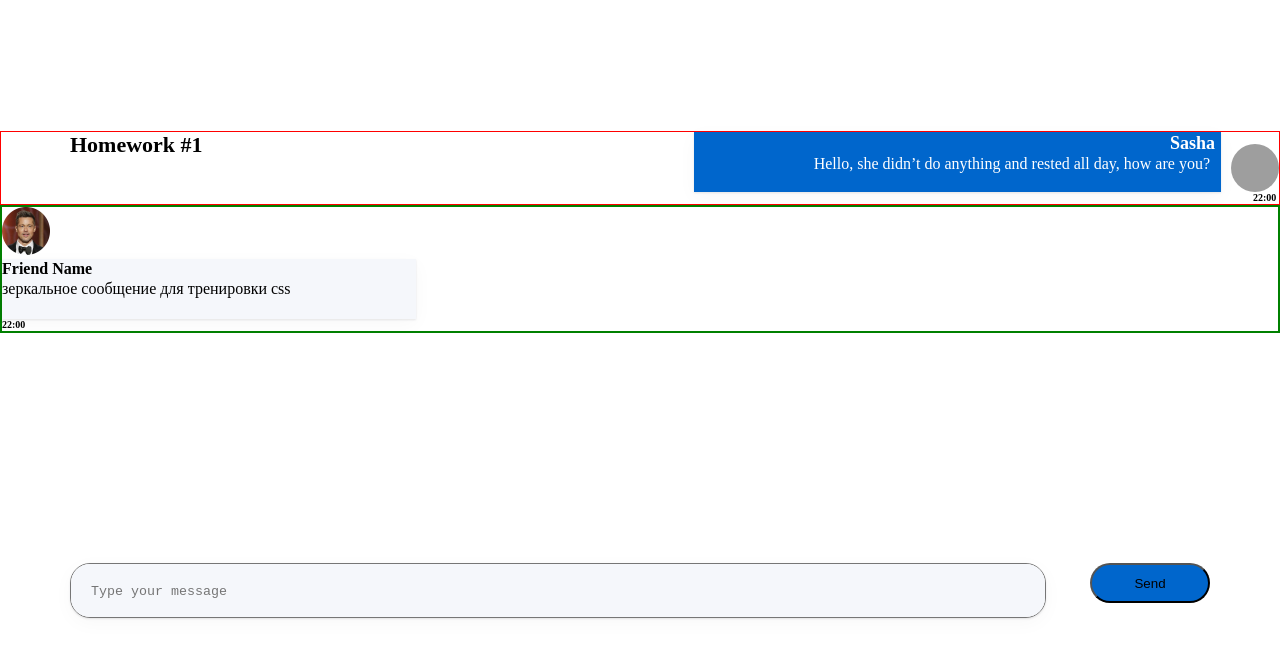
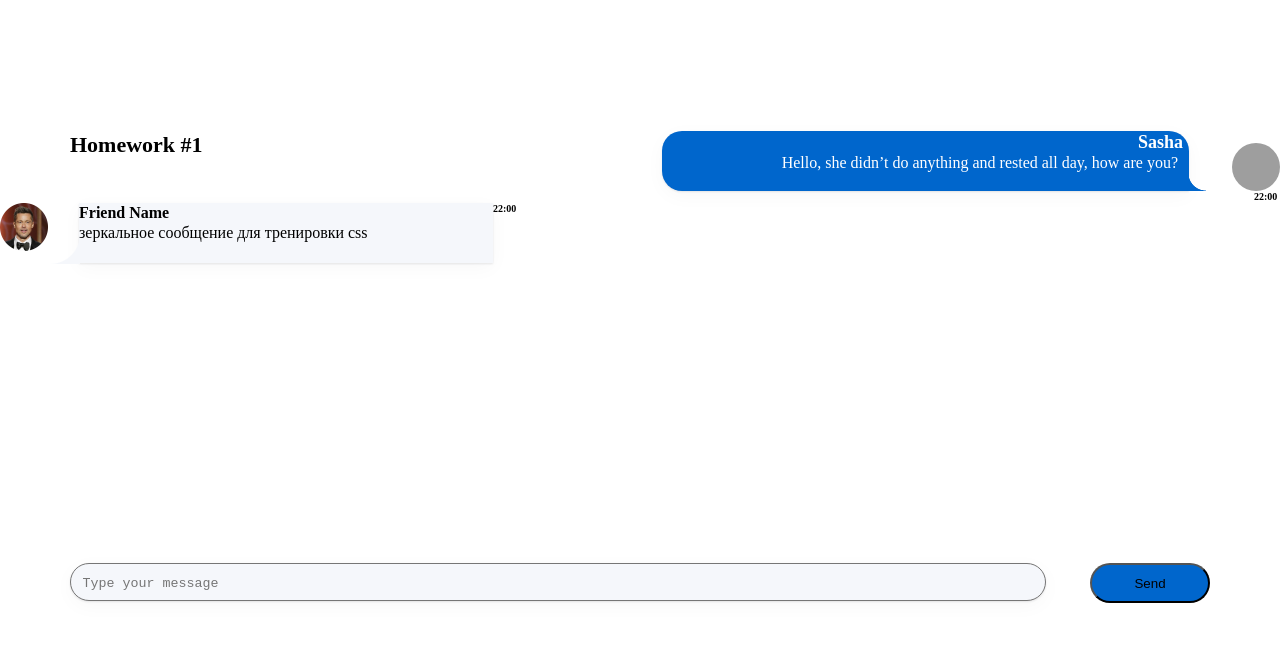
Before and after one commit to sasha2234562/hws2, a React (Create React App) app: page / in a window 1280 px wide. Shown: the top 658 px of the page. Built offline with nearby package versions, Linux system fonts and the light colour scheme; grey boxes are pictures that could not be loaded.

Commit message:
commit five

```diff
--- a/src/s2-homeworks/hw01/friend-message/FriendMessage.module.css
+++ b/src/s2-homeworks/hw01/friend-message/FriendMessage.module.css
@@ -1,32 +1,41 @@
 .friendMessage {
-border: 2px solid green;
+    display: flex;
 }
 
 .friendImageAndText {
-
+    display: flex;
+    flex-direction: row-reverse;
+    align-items: flex-start;
+    gap: 10px;
 }
 
 .friendImageAndText img {
-    /*position: absolute;*/
     width: 48px;
     height: 48px;
     left: 70px;
     top: 311px;
+    order:1;
 }
 
 .friendText {
-    /*position: absolute;*/
     width: 414px;
     height: 60px;
-    left: 118px;
-    top: 299px;
-
     background: #F5F7FB;
     box-shadow: 0px 5px 20px rgba(29, 33, 38, 0.03), 0px 1px 2px rgba(29, 33, 38, 0.1);
+    margin-left: 21px;
 }
 
 .friendText:after {
-
+    content: "";
+    /*position: absolute;*/
+    bottom: 0;
+    /*right: 100%;*/
+    margin-left: -29px;
+    margin-top: -9px;
+    display: block;
+    width: 30px;
+    height: 30px;
+    background: radial-gradient(60px at top left, transparent 49%, #F5F7FB 51%) no-repeat right bottom;
 }
 
 .friendName {
@@ -36,37 +45,25 @@ border: 2px solid green;
     font-weight: 600;
     font-size: 16px;
     line-height: 20px;
-    /* identical to box height */
-
-
     color: #000000;
 }
 
 .friendMessageText {
-
     font-family: 'Montserrat';
     font-style: normal;
     font-weight: 400;
     font-size: 16px;
     line-height: 20px;
-    /* identical to box height */
-
-
     color: #000000;
 }
 
 .friendTime {
-    /*position: absolute;*/
     width: 29px;
     height: 12px;
-    left: 80px;
-    top: 364px;
-
     font-family: 'Montserrat';
     font-style: normal;
     font-weight: 600;
     font-size: 10px;
     line-height: 12px;
-
     color: #000000;
 }
--- a/src/s2-homeworks/hw01/message-sender/MessageSender.module.css
+++ b/src/s2-homeworks/hw01/message-sender/MessageSender.module.css
@@ -8,11 +8,12 @@
     height: 40px;
     left: 70px;
     top: 432px;
-    padding: 20px;
+    padding: 11.5px;
     background: #F5F7FB;
     box-shadow: 0px 5px 20px rgba(29, 33, 38, 0.03), 0px 1px 2px rgba(29, 33, 38, 0.1);
     border-radius: 20px;
     resize: none;
+    overflow : hidden;
 }
 
 .button {
--- a/src/s2-homeworks/hw01/message/Message.module.css
+++ b/src/s2-homeworks/hw01/message/Message.module.css
@@ -1,5 +1,4 @@
 .message {
-    border: 1px solid red;
     display: flex;
     flex-direction: column;
     align-items: flex-end;
@@ -19,18 +18,33 @@
 }
 
 .text {
+    margin-right: 33px;
     display: flex;
     flex-direction: column;
     align-items: flex-end;
     width: 527px;
     height: 60px;
-padding-right: 11px;
+    padding-right: 11px;
     background: #0066CC;
     box-shadow: 0px 5px 20px rgba(29, 33, 38, 0.03), 0px 1px 2px rgba(29, 33, 38, 0.1);
+    border-radius: 20px 20px 0 20px;
 }
 
 .text:after {
-
+    /*position: absolute;*/
+    /*top: 50px;*/
+    /*content: '';*/
+    /*width: 0;*/
+    /*height: 0;*/
+    /*border-bottom: 10px solid #0066CC;*/
+    /*border-right: 15px solid transparent;*/
+    margin-right: -28px;
+    content: "";
+    display: block;
+    width: 18px;
+    height: 21px;
+    /*background: radial-gradient(60px at top right, transparent 49%, #f80000 51%) no-repeat left bottom;*/
+    background: radial-gradient(35px at top right, transparent 49%, #0066cc 51%) no-repeat left bottom;
 }
 
 .name {
@@ -44,38 +58,28 @@ padding-right: 11px;
     font-weight: 600;
     font-size: 18px;
     line-height: 22px;
-    /* identical to box height */
-
-
     color: #FFFFFF;
 }
 
 .messageText {
-
-
+    display: flex;
     font-family: 'Montserrat';
     font-style: normal;
     font-weight: 400;
     font-size: 16px;
     line-height: 20px;
-    /* identical to box height */
-
-
     color: #FFFFFF;
 }
 
 .time {
-    /*position: absolute;*/
     width: 26px;
     height: 12px;
     left: 1173px;
     top: 257px;
-
     font-family: 'Montserrat';
     font-style: normal;
     font-weight: 600;
     font-size: 10px;
     line-height: 12px;
-
     color: #000000;
 }
```
